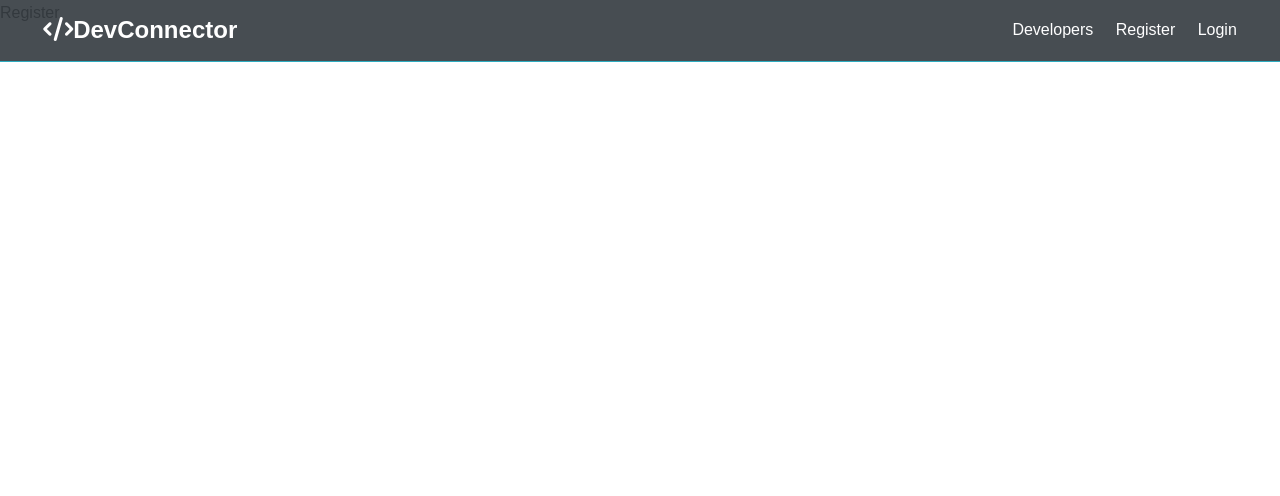
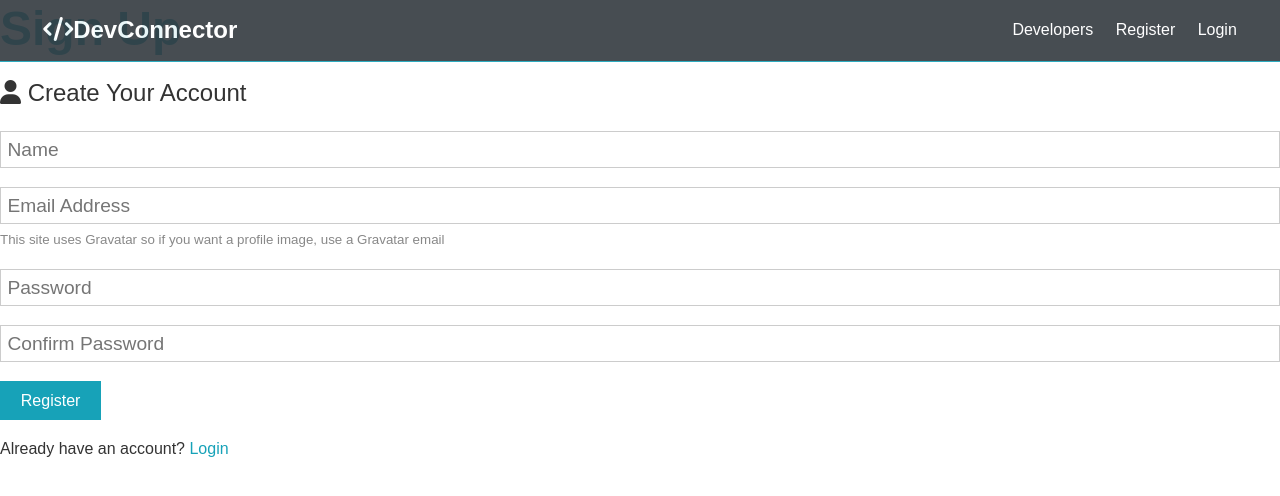
Before and after one commit to coderkali/DevConnector, a React (Create React App) app in the folder client/: page /register in a window 1280 px wide. Shown: the top 496 px of the page. Built offline with nearby package versions, Linux system fonts and the light colour scheme.

Commit message:
add the register and login form

```diff
--- a/client/src/App.js
+++ b/client/src/App.js
@@ -11,7 +11,7 @@
     <Fragment>
       <Navbar />
       <Routes>
-        <Route path="/" element={<Landing />} />
+           <Route path="/" element={<Landing />} />
            <Route path="/register" element={<Register />} />
            <Route path="/login" element={<Login />} />
       </Routes>
--- a/client/src/componenet/auth/Login.js
+++ b/client/src/componenet/auth/Login.js
@@ -1,11 +1,78 @@
-import React from 'react'
+import React, { Fragment, useState } from 'react'
+import axios from 'axios'
+import { Link } from 'react-router-dom';
 
 export const Login = () => {
-    return (
-        <div>
-            Login
+    const [formData, setFormData] = useState({
+        email:'',
+        password:'',
+
+    });
+
+    const { email, password } = formData;
+
+    const onChange = e => setFormData({ ...formData, [e.target.name]: e.target.value })
+
+    const onSubmit = async e => {
+        e.preventDefault();
+
+            console.log(formData)
+
+            // const newUser = {
+            //     name,
+            //     email,
+            //     password,
+            // }
+            // try{
+            //     const config = {
+            //         headers: {
+            //             'Content-Type': 'application/json'
+            //         }
+            //     }
+
+            //     const body = JSON.stringify(newUser);
+            //     const res = await axios.post('/api/users',body,config);
+            //      console.log(res);
+            // }catch(err) {
+            //     console.log(err.response.data);
+            // }
+
+
+    }
+
+
+    return <Fragment>
+    <h1 className="large text-primary">Sign In</h1>
+      <p className="lead"><i className="fas fa-user"></i> SignIn Your Account</p>
+      <form className="form" onSubmit={e=> onSubmit(e)}>
+        <div className="form-group">
+          <input type="email" placeholder="Email Address" name="email"
+          value={email}
+          onChange={e => onChange(e)} required/>
+          <small className="form-text"
+            >This site uses Gravatar so if you want a profile image, use a
+            Gravatar email</small
+          >
         </div>
-    )
+        <div className="form-group">
+          <input
+            type="password"
+            placeholder="Password"
+            name="password"
+            minLength="6"
+            value={password}
+            onChange={e => onChange(e)}
+          />
+        </div>
+        <input type="submit" className="btn btn-primary" value="Login" />
+      </form>
+      <p className="my-1">
+        Don't have an account? <Link to="/register">Register</Link>
+      </p>
+
+    </Fragment>
+
+
 }
 
 export default Login;
--- a/client/src/componenet/auth/Register.js
+++ b/client/src/componenet/auth/Register.js
@@ -1,11 +1,98 @@
-import React from 'react'
+import React, { Fragment, useState } from 'react'
+import axios from 'axios'
+import { Link } from 'react-router-dom';
+export const Register = () => {
+    const [formData, setFormData] = useState({
+        name:'',
+        email:'',
+        password:'',
+        password2:''
+    });
 
-export const Register = () => {
-    return (
-        <div>
-             Register
+    const { name, email, password, password2} = formData;
+
+    const onChange = e => setFormData({ ...formData, [e.target.name]: e.target.value })
+
+    const onSubmit = async e => {
+        e.preventDefault();
+        if(password != password2){
+            console.log('Password do not macth')
+        }else{
+            console.log(formData)
+
+            // const newUser = {
+            //     name,
+            //     email,
+            //     password,
+            // }
+            // try{
+            //     const config = {
+            //         headers: {
+            //             'Content-Type': 'application/json'
+            //         }
+            //     }
+
+            //     const body = JSON.stringify(newUser);
+            //     const res = await axios.post('/api/users',body,config);
+            //      console.log(res);
+            // }catch(err) {
+            //     console.log(err.response.data);
+            // }
+
+        }
+    }
+
+
+    return <Fragment>
+    <h1 className="large text-primary">Sign Up</h1>
+      <p className="lead"><i className="fas fa-user"></i> Create Your Account</p>
+      <form className="form" onSubmit={e=> onSubmit(e)}>
+        <div className="form-group">
+          <input type="text"
+          placeholder="Name"
+          name="name"
+          value={name}
+          onChange={e => onChange(e)}
+          required />
         </div>
-    )
+        <div className="form-group">
+          <input type="email" placeholder="Email Address" name="email"
+          value={email}
+          onChange={e => onChange(e)} required/>
+          <small className="form-text"
+            >This site uses Gravatar so if you want a profile image, use a
+            Gravatar email</small
+          >
+        </div>
+        <div className="form-group">
+          <input
+            type="password"
+            placeholder="Password"
+            name="password"
+            minLength="6"
+            value={password}
+            onChange={e => onChange(e)}
+          />
+        </div>
+        <div className="form-group">
+          <input
+            type="password"
+            placeholder="Confirm Password"
+            name="password2"
+            minLength="6"
+            value={password2}
+            onChange={e => onChange(e)}
+          />
+        </div>
+        <input type="submit" className="btn btn-primary" value="Register" />
+      </form>
+      <p className="my-1">
+        Already have an account? <Link to="/login">Login</Link>
+      </p>
+
+    </Fragment>
+
+
 }
 
 export default Register;
--- a/client/src/componenet/layout/Landing.js
+++ b/client/src/componenet/layout/Landing.js
@@ -5,15 +5,15 @@
     return (
         <section className="landing">
         <div className="dark-overlay">
-          <div class="landing-inner">
-            <h1 class="x-large">Developer Connector</h1>
-            <p class="lead">
+          <div className="landing-inner">
+            <h1 className="x-large">Developer Connector</h1>
+            <p className="lead">
               Create a developer profile/portfolio, share posts and get help from
               other developers
             </p>
-            <div class="buttons">
-              <Link to="/register" class="btn btn-primary">Sign Up</Link>
-              <Link to="/login" class="btn btn-light">Login</Link>
+            <div className="buttons">
+              <Link to="/register" className="btn btn-primary">Sign Up</Link>
+              <Link to="/login" className="btn btn-light">Login</Link>
             </div>
           </div>
         </div>
```
